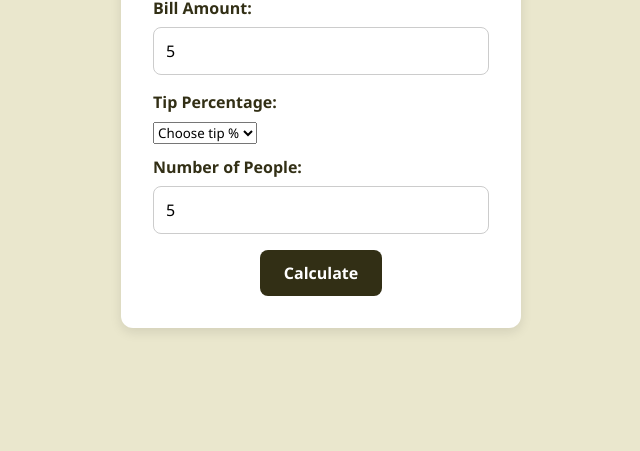
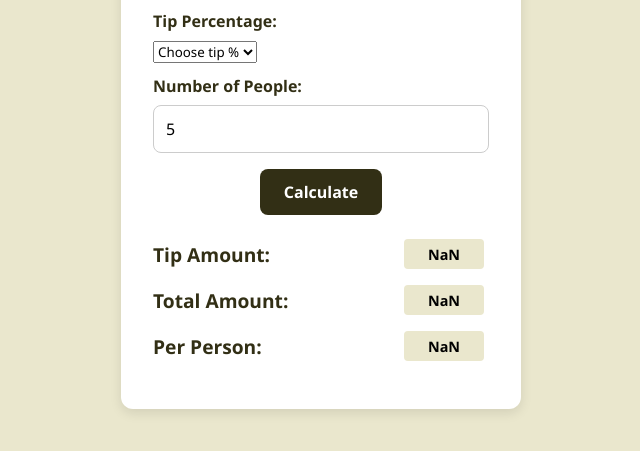
Before and after one commit to zara-99/tip-calculator, a plain HTML site: page index.html in a window 1280 px wide. Both pictures are taken after typing "5", "5" into the empty fields and a click on the button "Calculate". Shown: the part 275-726 px from the top of the page, without its empty margins (319-959 px from the left). Drawn offline with Linux system fonts and the light colour scheme.

Commit message:
basic functionality implemented

```diff
--- a/index.html
+++ b/index.html
@@ -27,15 +27,15 @@
       <label for="people">Number of People:</label>
       <input
         type="number"
-        id="people"
+        id="numPeople"
         placeholder="Enter number of people"
         min="1"
       />
 
       <button id="Calculate">Calculate</button>
 
-      <!-- <div class="results">
-        <div class="result-row">
+      <div class="results">
+        <!-- <div class="result-row">
           <p id="tip-amount">Tip Amount:</p>
           <div class="result-square" id="tip-square">10</div>
         </div>
@@ -46,8 +46,8 @@
         <div class="result-row">
           <p id="per-person">Per Person:</p>
           <div class="result-square" id="person-square">14</div>
-        </div>
-      </div> -->
+        </div> -->
+      </div>
     </div>
     <script src="script.js"></script>
   </body>
--- a/script.js
+++ b/script.js
@@ -0,0 +1,42 @@
+"use strict";
+
+const billInput = document.getElementById("bill");
+const tipInput = document.getElementById("tip");
+const numPeopleInput = document.getElementById("numPeople");
+const calcBtn = document.getElementById("Calculate");
+const resultsContainer = document.querySelector(".results");
+
+calcBtn.addEventListener("click", function () {
+  const billAmount = parseFloat(billInput.value);
+  const tipPercentage = parseFloat(tipInput.value);
+  const numPeople = parseInt(numPeopleInput.value);
+
+  const tipAmount = billAmount * (tipPercentage / 100);
+  const totalAmount = billAmount + tipAmount;
+  const perPerson = totalAmount / numPeople;
+
+  const html = `
+  <div class="result-row">
+          <p id="tip-amount">Tip Amount:</p>
+          <div class="result-square" id="tip-square">${tipAmount}</div>
+        </div>
+        <div class="result-row">
+          <p id="total-amount">Total Amount:</p>
+          <div class="result-square" id="total-square">${totalAmount}</div>
+        </div>
+        <div class="result-row">
+          <p id="per-person">Per Person:</p>
+          <div class="result-square" id="person-square">${perPerson}</div>
+  </div>`;
+
+  console.log(
+    billAmount,
+    tipPercentage,
+    numPeople,
+    tipAmount,
+    totalAmount,
+    perPerson
+  );
+
+  resultsContainer.insertAdjacentHTML("afterbegin", html);
+});
```
